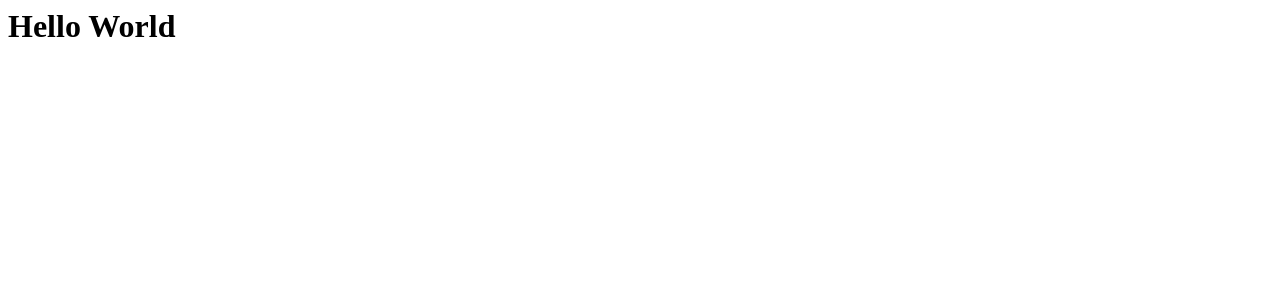
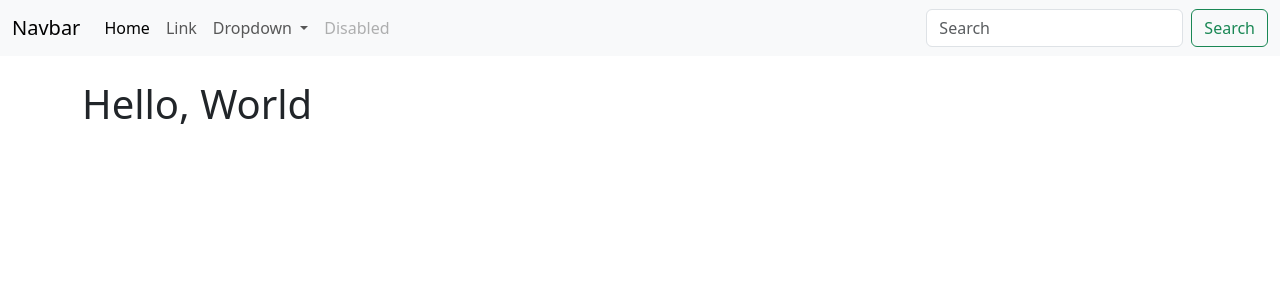
Before and after one commit to ahmed-elarosi/crm, a Django app: page / in a window 1280 px wide. Shown: the top 300 px of the page. Run offline with Django 5.2, Linux system fonts and the light colour scheme.

Commit message:
add templates folder & html files

```diff
--- a/website/templates/base.html
+++ b/website/templates/base.html
@@ -0,0 +1,25 @@
+<!doctype html>
+<html lang="en">
+
+<head>
+    <meta charset="utf-8">
+    <meta name="viewport" content="width=device-width, initial-scale=1">
+    <title>CRM</title>
+    <link href="https://cdn.jsdelivr.net/npm/bootstrap@5.3.6/dist/css/bootstrap.min.css" rel="stylesheet"
+        integrity="sha384-4Q6Gf2aSP4eDXB8Miphtr37CMZZQ5oXLH2yaXMJ2w8e2ZtHTl7GptT4jmndRuHDT" crossorigin="anonymous">
+</head>
+
+<body>
+    {% include "navbar.html" %}
+    <div class="container">
+        <br>
+        {% block content %}
+        {% endblock %}
+    </div>
+
+    <script src="https://cdn.jsdelivr.net/npm/bootstrap@5.3.6/dist/js/bootstrap.bundle.min.js"
+        integrity="sha384-j1CDi7MgGQ12Z7Qab0qlWQ/Qqz24Gc6BM0thvEMVjHnfYGF0rmFCozFSxQBxwHKO"
+        crossorigin="anonymous"></script>
+</body>
+
+</html>
--- a/website/templates/home.html
+++ b/website/templates/home.html
@@ -1 +1,5 @@
-<h1>Hello World</h1>
+{% extends "base.html" %}
+
+{% block content %}
+<h1>Hello, World</h1>
+{% endblock %}
--- /dev/null
+++ b/website/templates/navbar.html
@@ -0,0 +1,40 @@
+<nav class="navbar navbar-expand-lg bg-body-tertiary">
+    <div class="container-fluid">
+        <a class="navbar-brand" href="#">Navbar</a>
+        <button class="navbar-toggler" type="button" data-bs-toggle="collapse" data-bs-target="#navbarSupportedContent"
+            aria-controls="navbarSupportedContent" aria-expanded="false" aria-label="Toggle navigation">
+            <span class="navbar-toggler-icon"></span>
+        </button>
+        <div class="collapse navbar-collapse" id="navbarSupportedContent">
+            <ul class="navbar-nav me-auto mb-2 mb-lg-0">
+                <li class="nav-item">
+                    <a class="nav-link active" aria-current="page" href="#">Home</a>
+                </li>
+                <li class="nav-item">
+                    <a class="nav-link" href="#">Link</a>
+                </li>
+                <li class="nav-item dropdown">
+                    <a class="nav-link dropdown-toggle" href="#" role="button" data-bs-toggle="dropdown"
+                        aria-expanded="false">
+                        Dropdown
+                    </a>
+                    <ul class="dropdown-menu">
+                        <li><a class="dropdown-item" href="#">Action</a></li>
+                        <li><a class="dropdown-item" href="#">Another action</a></li>
+                        <li>
+                            <hr class="dropdown-divider">
+                        </li>
+                        <li><a class="dropdown-item" href="#">Something else here</a></li>
+                    </ul>
+                </li>
+                <li class="nav-item">
+                    <a class="nav-link disabled" aria-disabled="true">Disabled</a>
+                </li>
+            </ul>
+            <form class="d-flex" role="search">
+                <input class="form-control me-2" type="search" placeholder="Search" aria-label="Search" />
+                <button class="btn btn-outline-success" type="submit">Search</button>
+            </form>
+        </div>
+    </div>
+</nav>
```
